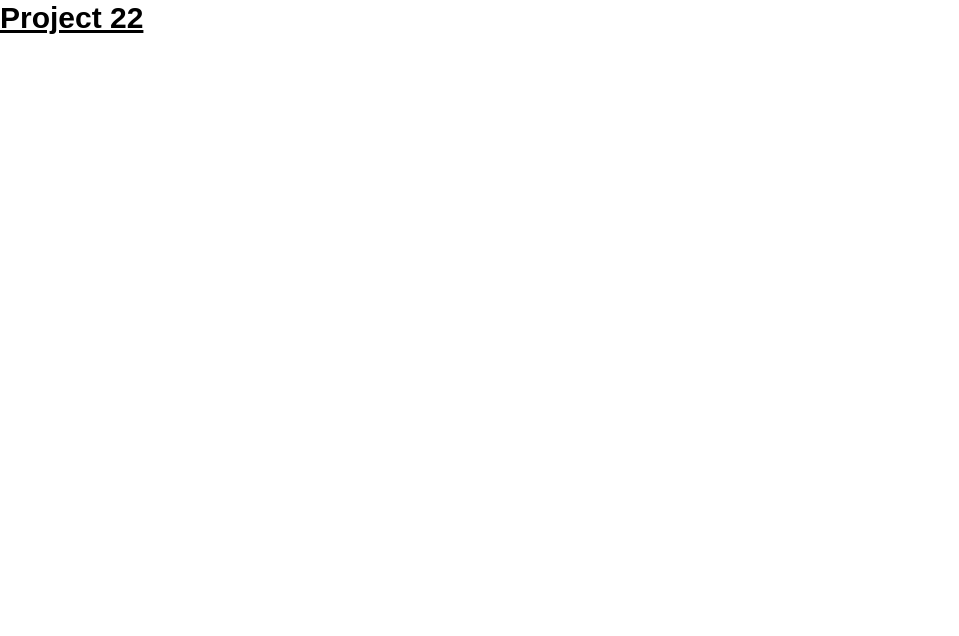
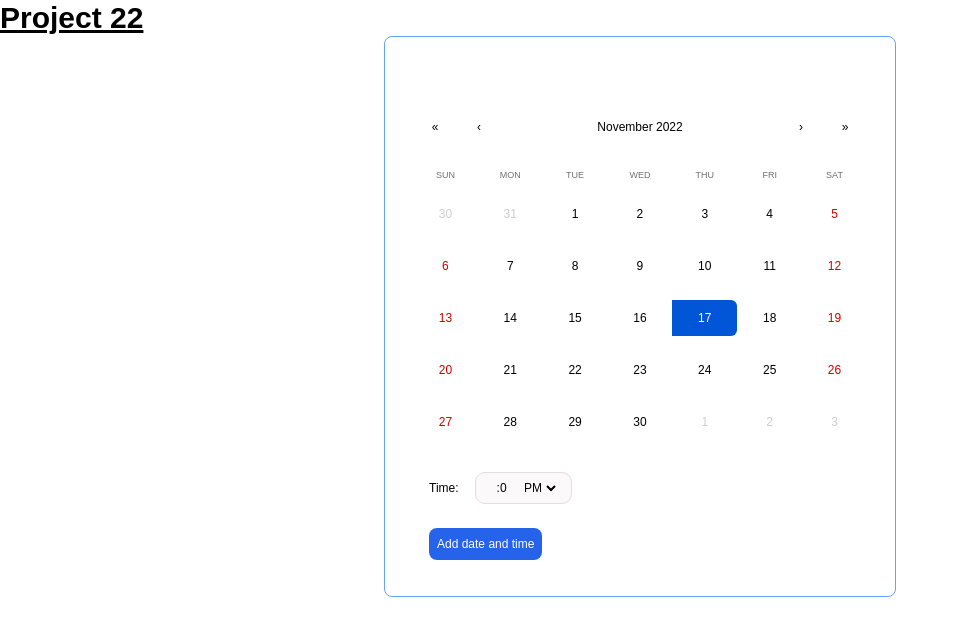
Before and after one commit to workshopapps/dinnerwithfriends.web, a React (Create React App) app: page / in a window 1280 px wide. Shown: the top 636 px of the page, without its empty margins (0-959 px from the left). Built offline with nearby package versions, Linux system fonts and the light colour scheme; a web font is replaced by a local one.

Commit message:
Updated calendar component

```diff
--- a/package.json
+++ b/package.json
@@ -15,6 +15,7 @@
     "react-icons": "^4.6.0",
     "react-router": "^6.4.3",
     "react-scripts": "5.0.1",
+    "react-time-picker": "^5.1.0",
     "storybook": "^6.5.13",
     "web-vitals": "^2.1.4"
   },
--- a/public/index.html
+++ b/public/index.html
@@ -25,7 +25,7 @@
       Learn how to configure a non-root public URL by running `npm run build`.
     -->
     <link href="https://api.fontshare.com/v2/css?f[]=satoshi@900,700,500,300,400&display=swap" rel="stylesheet">
-    <title>Dinner With Friends</title>
+    <title>Catch Up</title>
   </head>
   <body>
     <noscript>You need to enable JavaScript to run this app.</noscript>
--- a/src/App.js
+++ b/src/App.js
@@ -1,9 +1,13 @@
+import SingleCalendar from "./components/SingleCalendar/SingleCalendar";
 import "./index.css";
 
 function App() {
   return (
     <div className="App">
       <h1 className="text-3xl font-bold underline">Project 22</h1>
+      <div className='w-[40%] mx-auto'>
+        <SingleCalendar  range={false}/>
+      </div>
     </div>
   );
 }
--- a/src/components/SingleCalendar/SingleCalendar.css
+++ b/src/components/SingleCalendar/SingleCalendar.css
@@ -7,8 +7,6 @@ abbr[title] {
 	width: 100%;
 	max-width: 100%;
 	background: white;
-	border: 1px solid #66a3ff;
-	border-radius: 8px;
 	padding: 24px;
 	line-height: 1.5em;
 }
@@ -148,3 +146,97 @@ abbr[title] {
 	background: #0056d6;
 	color: white;
 }
+
+
+/* Time Picker */
+.react-time-picker {
+	display: inline-flex;
+	position: relative;
+}
+.react-time-picker,
+.react-time-picker *,
+.react-time-picker *:before,
+.react-time-picker *:after {
+	-moz-box-sizing: border-box;
+	-webkit-box-sizing: border-box;
+	box-sizing: border-box;
+}
+.react-time-picker--disabled {
+	background-color: #f0f0f0;
+	color: #6d6d6d;
+}
+.react-time-picker__wrapper {
+	display: flex;
+	flex-grow: 1;
+	flex-shrink: 0;
+	background: #fbf9f9;
+	border: 1px solid #e6dbe3;
+	border-radius: 10px;
+	cursor: pointer;
+	padding: 7px 10px;
+}
+.react-time-picker__inputGroup {
+	min-width: calc((4px * 3) + 0.54em * 6 + 0.217em * 2);
+	flex-grow: 1;
+	padding: 0 2px;
+	box-sizing: content-box;
+}
+.react-time-picker__inputGroup__divider {
+	padding: 1px 0;
+	white-space: pre;
+}
+.react-time-picker__inputGroup__input {
+	min-width: 0.54em;
+	height: 100%;
+	position: relative;
+	padding: 0 1px;
+	border: 0;
+	outline: 0;
+	background: none;
+	font: inherit;
+	box-sizing: content-box;
+}
+.react-time-picker__inputGroup__input::-webkit-outer-spin-button,
+.react-time-picker__inputGroup__input::-webkit-inner-spin-button {
+	margin: 0;
+}
+.react-time-picker__inputGroup__input:invalid {
+	background: rgba(255, 0, 0, 0.1);
+}
+.react-time-picker__inputGroup__input--hasLeadingZero {
+	margin-left: -0.54em;
+	padding-left: calc(1px + 0.54em);
+}
+.react-time-picker__inputGroup__amPm {
+	font: inherit;
+}
+.react-time-picker__button {
+	border: 0;
+	background: transparent;
+	padding: 4px 6px;
+}
+.react-time-picker__button:enabled {
+	cursor: pointer;
+}
+.react-time-picker__button:enabled:hover .react-time-picker__button__icon,
+.react-time-picker__button:enabled:focus .react-time-picker__button__icon {
+	stroke: #0078d7;
+}
+.react-time-picker__button:disabled .react-time-picker__button__icon {
+	stroke: #6d6d6d;
+}
+.react-time-picker__button svg {
+	display: inherit;
+}
+.react-time-picker__clock {
+	width: 200px;
+	height: 200px;
+	max-width: 100vw;
+	padding: 25px;
+	background-color: white;
+	border: thin solid #a0a096;
+	z-index: 1;
+}
+.react-time-picker__clock--closed {
+	display: none;
+}
--- a/src/components/SingleCalendar/SingleCalendar.jsx
+++ b/src/components/SingleCalendar/SingleCalendar.jsx
@@ -1,15 +1,74 @@
-import React from 'react'
+import React, { useState, useEffect } from "react";
 import Calendar from "react-calendar";
-import './SingleCalendar.css'
+import TimePicker from "react-time-picker";
+import "./SingleCalendar.css";
 
-const SingleCalendar = () => {
-  return (
-    <div className='text-sm'>
-      <Calendar
+const SingleCalendar = ({ range }) => {
+	const [value, setValue] = useState(new Date());
+	const [time, setTime] = useState("17:00");
+	const [dates, setDates] = useState([]);
+	const [times, setTimes] = useState([]);
+	const [dateLimit, setDateLimit] = useState(false);
+
+	const valueRange =
+		value.length > 1 &&
+		value.map((item) => {
+			return item.toDateString();
+		});
+	const valueRangeString = `Date range from ${valueRange[0]} to ${valueRange[1]}`;
+
+	const setDT = (valueRangeString) => {
+		setDates([...dates, !range ? value.toDateString() : valueRangeString]);
+		setTimes([...times, time]);
+	};
+
+	useEffect(() => {
+		if (dates.length > 10) {
+			setDateLimit(true);
+		}
+	}, [dates]);
+
+	return (
+		<div className='text-xs rounded-[8px] border border-[#66a3ff] p-1'>
+			<div className='mt-2 text-center flex justify-center'>
+				<div
+					className={`bg-red-600 w-fit py-2 px-6 text-white transition-all duration-150 ${
+						dateLimit ? "opacity-100" : "opacity-0"
+					}`}>
+					No more dates available.
+				</div>
+			</div>
+			<Calendar
 				calendarType='US'
-				selectRange />
-    </div>
-  )
-}
+				selectRange={range ? true : false}
+				onChange={(e) => {
+					setValue(e);
+				}}
+				value={value}
+			/>
+			<div className='px-10 pb-8'>
+				<span className='mr-4'>Time:</span>
+				<TimePicker
+					onChange={(e) => {
+						setTime(e);
+					}}
+					value={time}
+					disableClock
+					clearIcon={null}
+				/>
+				<div className='mt-6'>
+					<button
+						disabled={dateLimit ? true : false}
+						onClick={() => setDT(valueRangeString)}
+						className={`rounded-[8px] ${
+							dateLimit ? "bg-blue-300" : "bg-blue-600"
+						} p-2 text-white`}>
+						Add date and time
+					</button>
+				</div>
+			</div>
+		</div>
+	);
+};
 
-export default SingleCalendar
+export default SingleCalendar;
```
Also changed, not shown: 1 other file (tests, documents, lock files or other folders).
